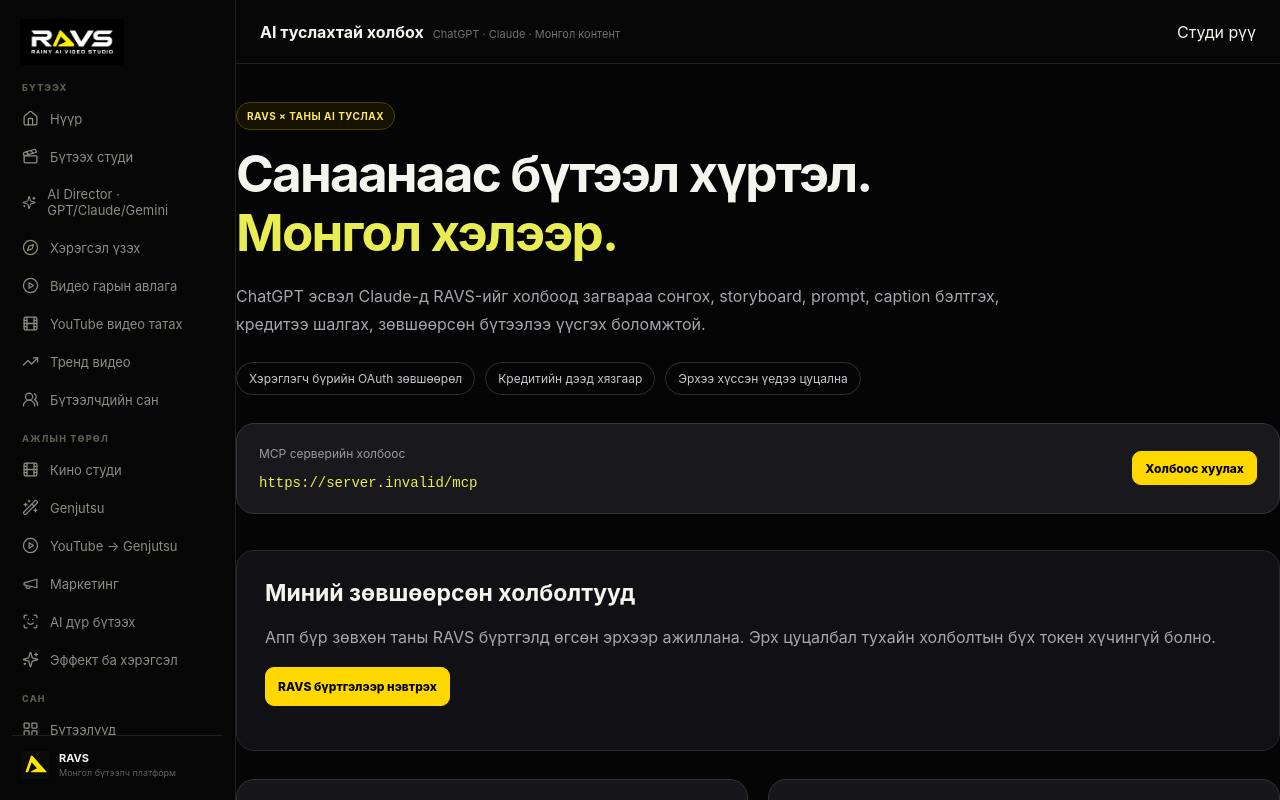
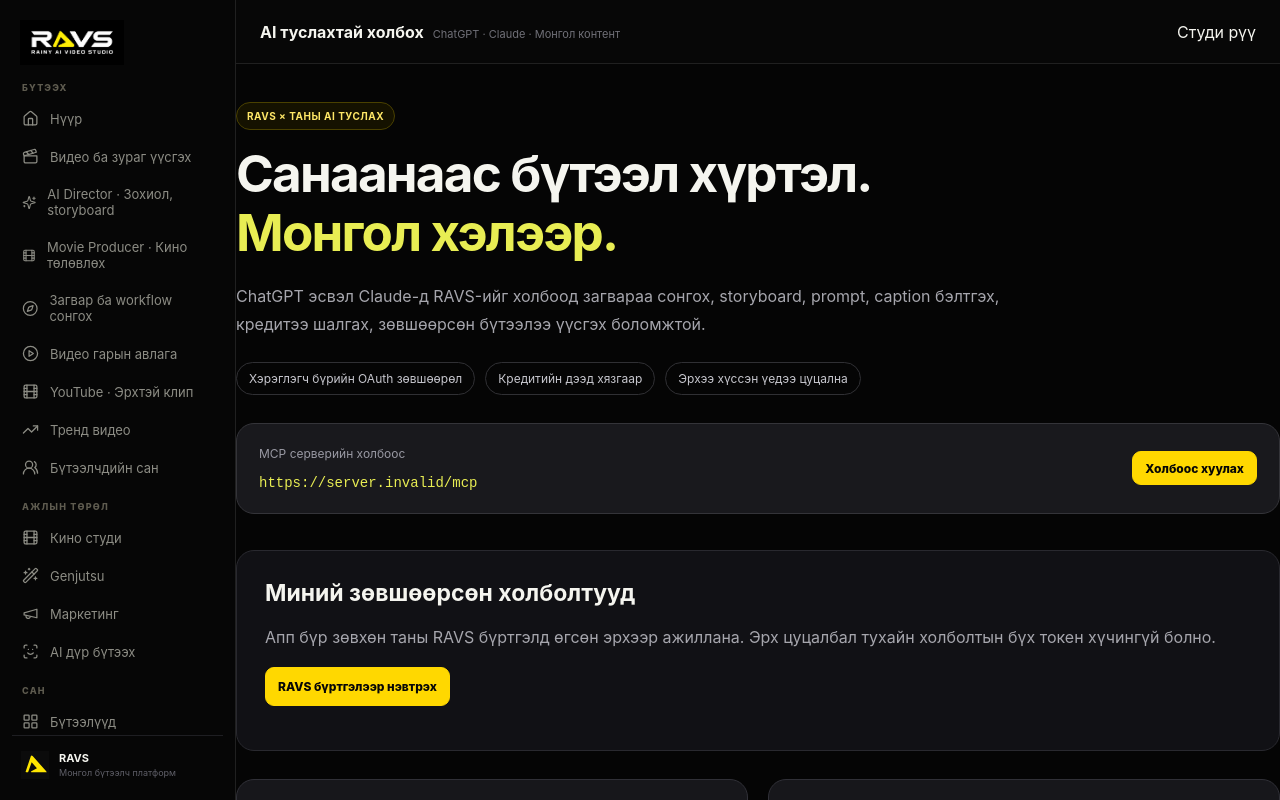
Before and after one commit to ssboroo/rainyaivideostudio, a Next.js app: page /integrations in a window 1280 px wide. Shown: the top 800 px of the page. Built offline with nearby package versions, Linux system fonts and the light colour scheme; no server answers.

Commit message:
refactor(video): one Director, one Movie Producer and remove redundant Genjutsu/tools shortcuts

```diff
--- a/components/sidebar.tsx
+++ b/components/sidebar.tsx
@@ -30,11 +30,12 @@
     label: "Бүтээх",
     items: [
       ["/", "Нүүр", Home],
-      ["/studio", "Бүтээх студи", Clapperboard],
-      ["/director", "AI Director · GPT/Claude/Gemini", Sparkles],
-      ["/explore", "Хэрэгсэл үзэх", Compass],
+      ["/studio", "Видео ба зураг үүсгэх", Clapperboard],
+      ["/director", "AI Director · Зохиол, storyboard", Sparkles],
+      ["/movie-producer", "Movie Producer · Кино төлөвлөх", Film],
+      ["/explore", "Загвар ба workflow сонгох", Compass],
       ["/video-guide", "Видео гарын авлага", CirclePlay],
-      ["/youtube", "YouTube видео татах", Film],
+      ["/youtube", "YouTube · Эрхтэй клип", Film],
       ["/trends", "Тренд видео", TrendingUp],
       ["/community", "Бүтээлчдийн сан", UsersRound],
     ],
@@ -44,10 +45,8 @@
     items: [
       ["/cinema", "Кино студи", Film],
       ["/studio?group=Genjutsu", "Genjutsu", WandSparkles],
-      ["/studio?model=genjutsu-motion&source=youtube", "YouTube → Genjutsu", CirclePlay],
       ["/marketing", "Маркетинг", Megaphone],
       ["/influencer", "AI дүр бүтээх", ScanFace],
-      ["/apps", "Эффект ба хэрэгсэл", Sparkles],
     ],
   },
   {
```
